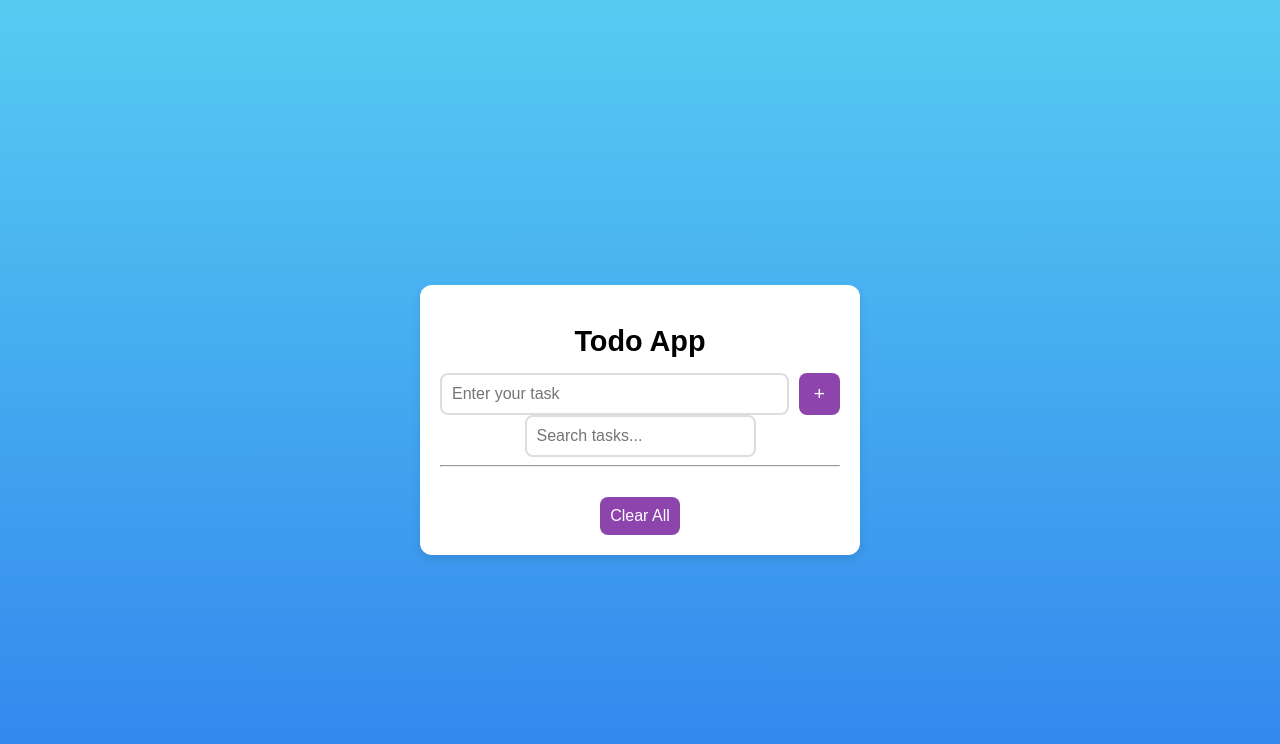
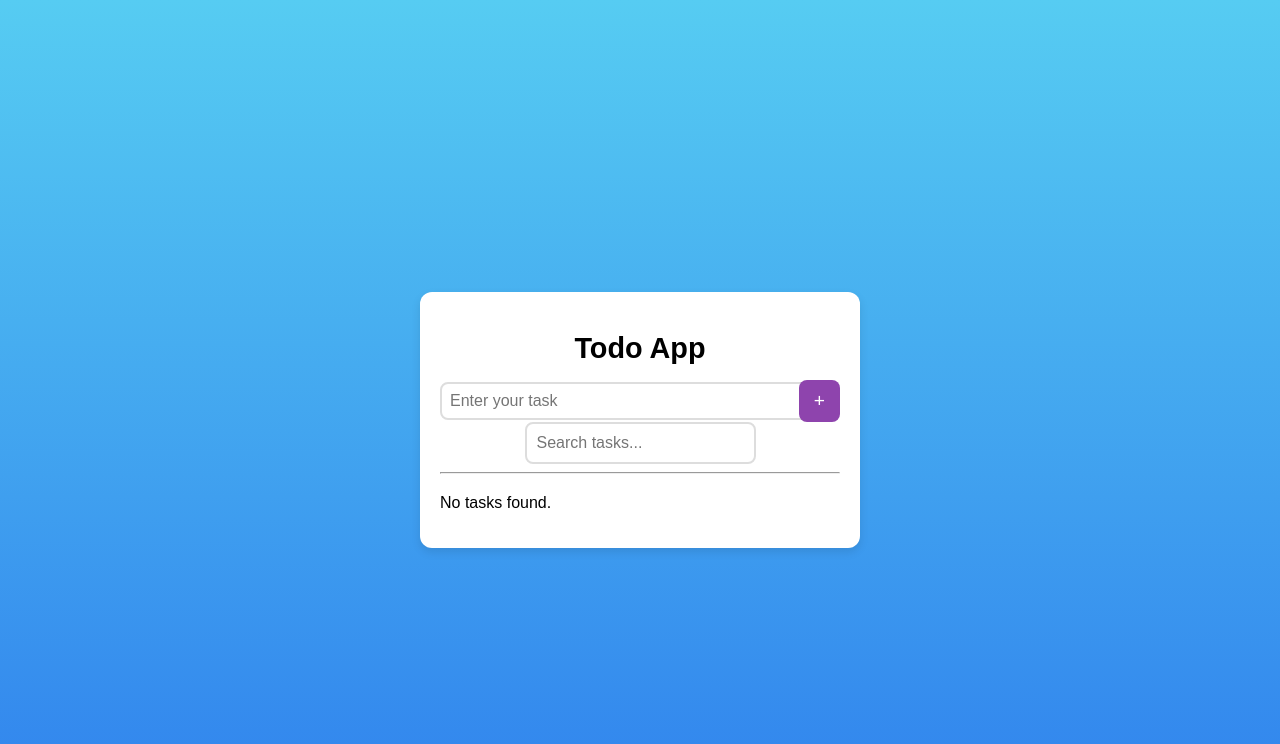
Before and after one commit to Bundele-Durwangsingh/TODONextJS, a Next.js app: page / in a window 1280 px wide. Shown: the top 744 px of the page. Built offline with nearby package versions, Linux system fonts and the light colour scheme.

Commit message:
Modify : Added feature of toast message

```diff
--- a/package.json
+++ b/package.json
@@ -9,10 +9,14 @@
     "lint": "next lint"
   },
   "dependencies": {
+    "firebase": "^11.2.0",
+    "formik": "^2.4.6",
     "next": "^15.1.6",
     "react": "^19.0.0",
     "react-dom": "^19.0.0",
-    "todonext": "file:"
+    "react-toastify": "^11.0.3",
+    "todonext": "file:",
+    "yup": "^1.6.1"
   },
   "devDependencies": {
     "@eslint/eslintrc": "^3",
--- /dev/null
+++ b/src/app/components/TaskForm.tsx
@@ -0,0 +1,62 @@
+"use client";
+
+import { useFormik } from "formik";
+import * as Yup from "yup";
+import { toast } from "react-toastify";
+import "react-toastify/dist/ReactToastify.css";
+
+interface TaskFormProps {
+  addTask: (task: string) => void;
+}
+
+export default function TaskForm({ addTask }: TaskFormProps) {
+  const formik = useFormik({
+    initialValues: {
+      newTask: "",
+    },
+    validationSchema: Yup.object({
+      newTask: Yup.string()
+        .min(6, "Task must be at least 6 characters long")
+        .max(255, "Task must be under 255 characters")
+        .matches(/^[a-zA-Z0-9 ]*$/, "No special characters allowed")
+        .required("Task cannot be empty"),
+    }),
+    onSubmit: (values, { resetForm }) => {
+      if (!values.newTask.trim()) return;
+      addTask(values.newTask);
+      toast.success("Task successfully added", {
+        position: "top-right",
+        autoClose: 2000,
+      });
+      resetForm();
+    },
+  });
+
+  return (
+    <>
+      <form onSubmit={formik.handleSubmit} className="input-container">
+        <div className="input-wrapper">
+          <input
+            type="text"
+            name="newTask"
+            placeholder="Enter your task"
+            value={formik.values.newTask}
+            onChange={formik.handleChange}
+            onBlur={formik.handleBlur}
+            className="task-input"
+          />
+          {formik.touched.newTask && formik.errors.newTask && (
+            <p className="error-message">{formik.errors.newTask}</p>
+          )}
+        </div>
+        <button
+          type="submit"
+          className="add-btn"
+          disabled={!formik.isValid || !formik.values.newTask.trim()}
+        >
+          +
+        </button>
+      </form>
+    </>
+  );
+}
--- /dev/null
+++ b/src/app/components/TaskList.tsx
@@ -0,0 +1,31 @@
+"use client";
+
+interface TodoVar {
+  task: string;
+  id: number;
+}
+
+interface TaskListProps {
+  tasks: TodoVar[];
+  deleteTask: (id: number) => void;
+}
+
+export default function TaskList({ tasks, deleteTask }: TaskListProps) {
+  return (
+    <div className="task-list">
+      {tasks.length > 0 ? (
+        tasks.map((todo) => (
+          <div key={todo.id} className="task">
+            <h2>{todo.task}</h2>
+            <button className="delete-btn" onClick={() => deleteTask(todo.id)}>
+              🗑
+            </button>
+          </div>
+        ))
+      ) : (
+        <p>No tasks found.</p>
+      )}
+      {tasks.length > 0 && <p className="pending-tasks">You have {tasks.length} pending tasks</p>}
+    </div>
+  );
+}
--- a/src/app/globals.css
+++ b/src/app/globals.css
@@ -38,6 +38,25 @@ input {
   border-radius: 8px;
   font-size: 1rem;
 }
+.input-wrapper {
+  display: flex;
+  flex-direction: column;
+  align-items: flex-start;
+  width: 100%;
+}
+
+.task-input {
+  width: 100%;
+  padding: 8px;
+  font-size: 16px;
+}
+
+.error-message {
+  color: red;
+  font-size: 14px;
+  margin-top: 4px;
+}
+
 
 .add-btn {
   background: #8e44ad;
@@ -114,6 +133,54 @@ input {
   font-size: 0.9rem;
 }
 
+.auth-container {
+  width: 100%;
+  max-width: 350px;
+  margin: 100px auto;
+  padding: 20px;
+  text-align: center;
+  border-radius: 10px;
+  box-shadow: 0px 0px 10px rgba(0, 0, 0, 0.1);
+  background: #fff;
+}
+
+.auth-container h2 {
+  margin-bottom: 20px;
+}
+
+.auth-container form {
+  display: flex;
+  flex-direction: column;
+}
+
+.auth-container input {
+  margin-bottom: 10px;
+  padding: 10px;
+  border: 1px solid #ccc;
+  border-radius: 5px;
+}
+
+.auth-container .error {
+  color: red;
+  font-size: 12px;
+  margin-bottom: 10px;
+}
+
+.auth-container button {
+  padding: 10px;
+  background-color: #007bff;
+  color: white;
+  border: none;
+  border-radius: 5px;
+  cursor: pointer;
+}
+
+.auth-container a {
+  color: #007bff;
+  text-decoration: none;
+}
+
+
 @media (max-width: 480px) {
   .container {
     width: 90%;
--- a/src/app/layout.tsx
+++ b/src/app/layout.tsx
@@ -1,5 +1,7 @@
 import type { Metadata } from "next";
 import { Geist, Geist_Mono } from "next/font/google";
+import { ToastContainer } from "react-toastify";
+import "react-toastify/dist/ReactToastify.css";
 import "./globals.css";
 
 const geistSans = Geist({
@@ -24,9 +26,9 @@ export default function RootLayout({
 }>) {
   return (
     <html lang="en">
-      <body
-        className={`${geistSans.variable} ${geistMono.variable} antialiased`}
-      >
+      <body className={`${geistSans.variable} ${geistMono.variable} antialiased`}>
+        <ToastContainer position="top-right" autoClose={2000} />
+
         {children}
       </body>
     </html>
--- a/src/app/page.tsx
+++ b/src/app/page.tsx
@@ -1,6 +1,8 @@
-"use client"
+"use client";
 
 import { useEffect, useState } from "react";
+import TaskForm from "./components/TaskForm";
+import TaskList from "./components/TaskList";
 
 interface TodoVar {
   task: string;
@@ -8,46 +10,35 @@ interface TodoVar {
 }
 
 export default function Home() {
-  const [task, setTask] = useState<TodoVar[]>([]);
-  const [newTask, setNewTask] = useState("");
+  const [tasks, setTasks] = useState<TodoVar[]>([]);
   const [searchQuery, setSearchQuery] = useState("");
 
-  const getTask = () => {
-    const temp = localStorage.getItem("task");
-    if (temp) {
-      setTask(JSON.parse(temp));
-    } else {
-      setTask([]);
+  useEffect(() => {
+    const storedTasks = localStorage.getItem("task");
+    if (storedTasks) {
+      setTasks(JSON.parse(storedTasks));
     }
-  };
-
-  useEffect(() => {
-    getTask();
   }, []);
 
-  const createTask = () => {
-    if (!newTask.trim()) return;
-
-    const todoTask = localStorage.getItem("task");
-    const newTaskObj = {
-      id: Date.now(),
-      task: newTask,
-    };
-
-    const updatedTasks = todoTask ? JSON.parse(todoTask) : [];
-    updatedTasks.push(newTaskObj);
+  const addTask = (task: string) => {
+    const newTaskObj = { id: Date.now(), task };
+    const updatedTasks = [...tasks, newTaskObj];
     localStorage.setItem("task", JSON.stringify(updatedTasks));
-    setNewTask("");
-    getTask();
+    setTasks(updatedTasks);
   };
 
   const deleteTask = (id: number) => {
-    const updatedTasks = task.filter(todo => todo.id !== id);
+    const updatedTasks = tasks.filter(todo => todo.id !== id);
     localStorage.setItem("task", JSON.stringify(updatedTasks));
-    setTask(updatedTasks);
+    setTasks(updatedTasks);
   };
 
-  const filteredTasks = task.filter(todo =>
+  const clearAllTasks = () => {
+    localStorage.removeItem("task");
+    setTasks([]);
+  };
+
+  const filteredTasks = tasks.filter(todo =>
     todo.task.toLowerCase().includes(searchQuery.toLowerCase())
   );
 
@@ -55,15 +46,7 @@ export default function Home() {
     <div className="container">
       <h1>Todo App</h1>
 
-      <div className="input-container">
-        <input
-          type="text"
-          placeholder="Enter your task"
-          value={newTask}
-          onChange={(e) => setNewTask(e.target.value)}
-        />
-        <button className="add-btn" onClick={createTask}>+</button>
-      </div>
+      <TaskForm addTask={addTask} />
 
       <div className="search-container">
         <input
@@ -73,23 +56,16 @@ export default function Home() {
           onChange={(e) => setSearchQuery(e.target.value)}
         />
       </div>
-      <hr/>
-      <div className="task-list">
-        {filteredTasks.length > 0 ? (
-          filteredTasks.map((todo) => (
-            <div key={todo.id} className="task">
-              <h2>{todo.task}</h2>
-              <button className="delete-btn" onClick={() => deleteTask(todo.id)}>🗑</button>
-            </div>
-          ))
-        ) : (
-          <></>
-        )}
-      </div>
 
-      {task.length > 0 && <p className="pending-tasks">You have {task.length} pending tasks</p>}
+      <hr />
 
-      <button className="clear-all" onClick={() => { localStorage.removeItem("task"); setTask([]); }}>Clear All</button>
+      <TaskList tasks={filteredTasks} deleteTask={deleteTask} />
+
+      {tasks.length > 0 && (
+        <button className="clear-all" onClick={clearAllTasks}>
+          Clear All
+        </button>
+      )}
     </div>
   );
 }
```
Also changed, not shown: src/app/firebase.ts (added, +17 -0 lines), 1 other file (tests, documents, lock files or other folders).
